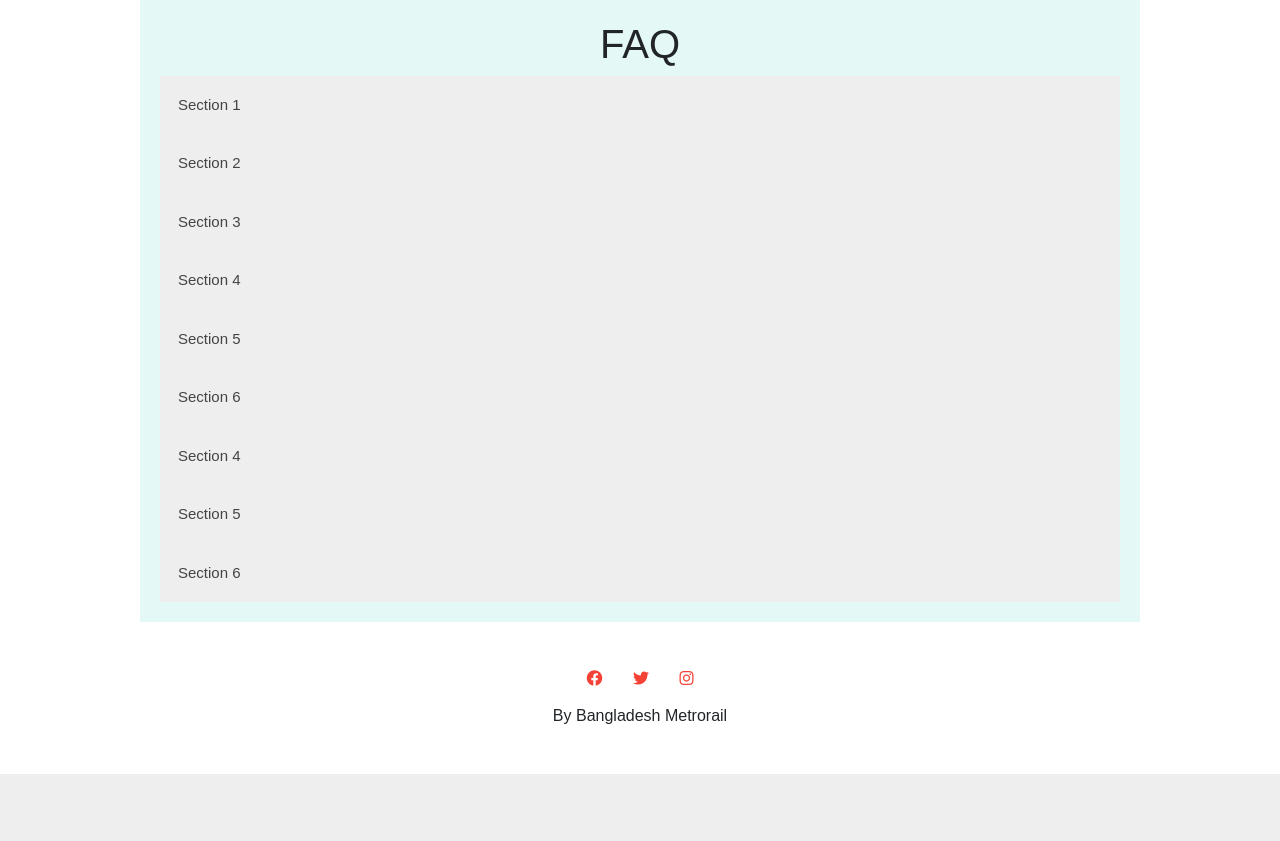
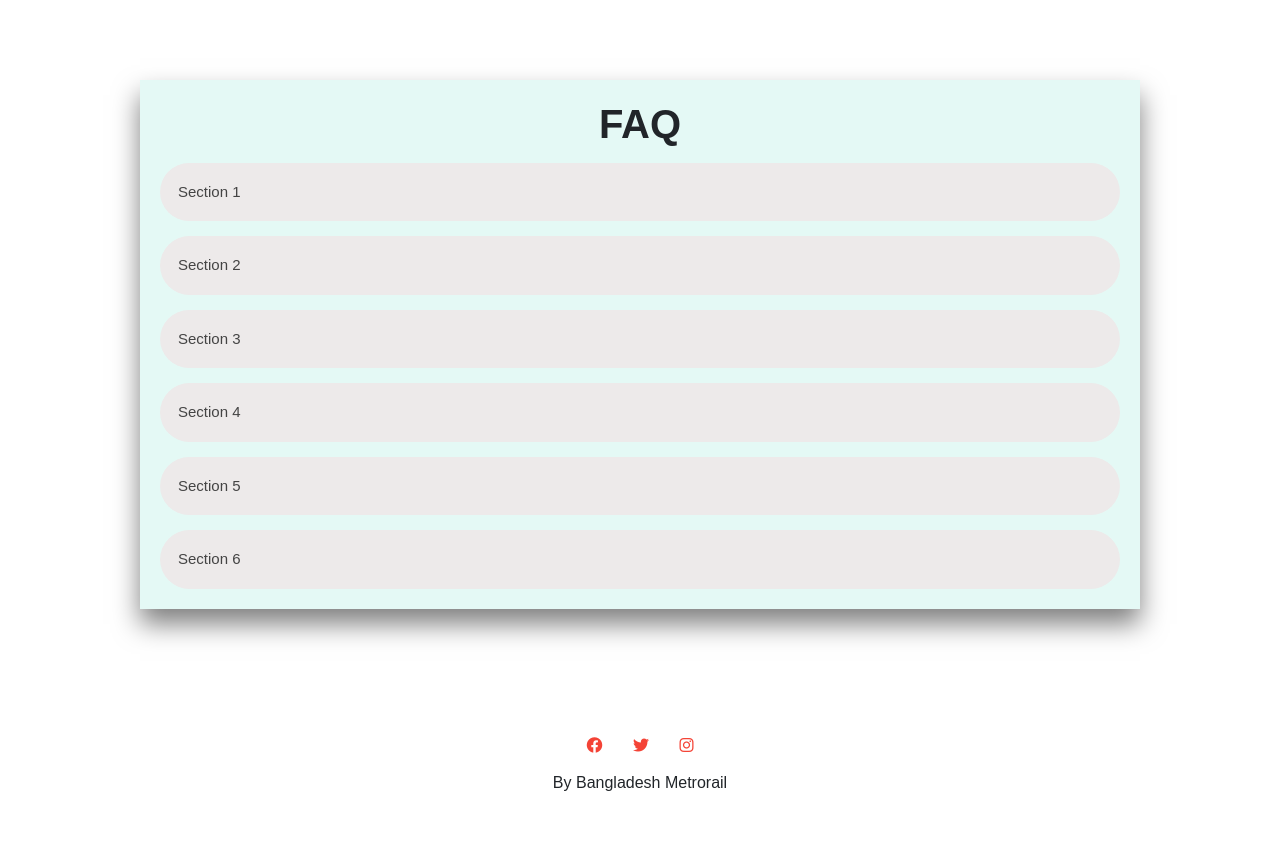
Before and after one commit to ShrCodesNSU/Card-Enrollment-System, a Flask app: page /FAQ in a window 1280 px wide. Shown: the part 80-921 px from the top of the page. Before the commit the page ends 854 px from the top, so only its background shows below. Run offline with Flask 2, Linux system fonts and the light colour scheme; some libraries are stand-ins or nearby versions.

Commit message:
edited thingy

```diff
--- a/app.py
+++ b/app.py
@@ -23,6 +23,7 @@ app.config["TEMPLATES_AUTO_RELOAD"] = True
 
 
 @app.route("/")
+@app.route("/Home")
 def index():
     return render_template("landing.html")
 
--- a/static/style.css
+++ b/static/style.css
@@ -230,6 +230,10 @@ nav .fa{
     align-items: center;
 }
 
+.signup-wrapper a{
+  font-size: small;
+  color: orange;
+}
 
 .form {
     position: relative;
@@ -300,6 +304,7 @@ nav .fa{
   }
 .submit-btn {
     display: block;
+    margin-top: 50px;
     margin-left: auto;
     border: none;
     outline: none;
@@ -349,7 +354,9 @@ nav .fa{
 /*--Transaction--*/
 
 .title{
-    margin-left: 100px;
+    margin: auto;
+    text-align: center;
+    font-weight: 700;
 
 }
 
@@ -436,6 +443,8 @@ nav .fa{
     text-align: center;
     margin: 0 auto;
     padding:20px;
+
+    box-shadow: 0 15px 25px rgba(0, 0, 0, 0.5);
 }
 
 .complaints p{
@@ -445,7 +454,13 @@ nav .fa{
   text-align: left;
   padding: 20px;
   background-color: azure;
+  border: 1px solid rgb(132, 249, 249);
 }
+
+.complaints h3{
+  margin: 50px 0px 10px 0px;
+}
+
 
 input[type=text], select, textarea {
   width: 100%;
@@ -493,8 +508,9 @@ input[type=submit]:hover {
 
 .FAQ-Container{
   max-width: 1000px;
+  box-shadow: 0 15px 25px rgba(0, 0, 0, 0.5);
   background-color: #e4f9f5;
-  margin: 0 auto;
+  margin: 80px auto;
   padding:20px
 }
 
@@ -503,7 +519,11 @@ input[type=submit]:hover {
 }
 
 .accordion {
-  background-color: #eee;
+
+  border-radius: 30px 30px 30px 30px;
+
+  margin: 15px 0px 0px 0px;
+  background-color: rgb(237, 234, 234);
   color: #444;
   cursor: pointer;
   padding: 18px;
@@ -519,8 +539,14 @@ input[type=submit]:hover {
   background-color: #ccc;
 }
 
+.active{
+  transition: max-height 0.2s ease-out;
+  border-radius: 30px 30px 0px 0px;
+}
+
 .panel {
-  padding: 0 18px;
+  padding: 0px 0px 0px 18px;
+  border-radius: 0px 0px 30px 30px;
   background-color: white;
   max-height: 0;
   overflow: hidden;
--- a/templates/AboutUs.html
+++ b/templates/AboutUs.html
@@ -4,7 +4,7 @@
 {% block body %}
 <section>
 <div class="about-section" style="margin-top: 100px;">
-    <h1>About Us Page</h1>
+    <h1 class="title">About Us Page</h1>
     <p>Some text about who we are and what we do.</p>
     <p>Lorem ipsum dolor sit, amet consectetur adipisicing elit. Velit, unde. Odio quo sunt illum sed repudiandae voluptatibus ad ducimus adipisci laborum, soluta vero nam ut aliquid eos maiores corporis nihil officiis iusto itaque? Dolore totam perspiciatis fugiat nisi, sequi deserunt nostrum ad nesciunt minima ducimus laudantium cumque vero voluptas atque asperiores harum eveniet corporis maiores ipsam velit praesentium! Ea placeat accusantium praesentium quod nobis nam in natus provident, eligendi itaque consequuntur distinctio excepturi. At pariatur, odit officia magni facilis labore corporis maiores quas natus praesentium harum. Sint iusto nobis necessitatibus. Necessitatibus nulla eius blanditiis placeat deserunt voluptates. Ratione, facilis minima!</p>
   </div>
--- a/templates/Complaints.html
+++ b/templates/Complaints.html
@@ -2,10 +2,10 @@
 
 
 {% block body %}
-<section>
+<section style="margin-top: 70px;">
 <div class="complaints">
 <p>Complete this form to submit a complaint or compliment about a Metro Transit employee or transit service. Please be sure to be as complete as possible so that we can identify the employee or transit service (bus route or train) and forward your comments to the employee’s supervisor or department to take appropriate action.</p>
-<h3>Contact Form</h3>
+<h3 class="title">Contact Form</h3>
 <div class="complaint-container">
   <form action="/action_page.php">
     <label for="fname">First Name</label>
--- a/templates/FAQ.html
+++ b/templates/FAQ.html
@@ -2,8 +2,8 @@
 
 
 {% block body %}
-<section class="FAQ-Container">
-<h1>FAQ</h1>
+<section class="FAQ-Container" >
+<h1  class="title">FAQ</h1>
 <button class="accordion">Section 1</button>
 <div class="panel">
   <p>Lorem ipsum dolor sit amet consectetur, adipisicing elit. Dolore, beatae quidem! Impedit quod magnam nihil, id nisi amet iusto consequuntur.</p>
@@ -34,20 +34,6 @@
   <p>Lorem ipsum, dolor sit amet consectetur adipisicing elit. Perferendis totam placeat iste? Dolores beatae sunt quod repellat illum impedit consequatur nisi architecto. Odit exercitationem, omnis autem neque est et consequuntur?</p>
 </div>
 
-<button class="accordion">Section 4</button>
-<div class="panel">
-  <p>Lorem ipsum dolor sit amet consectetur, adipisicing elit. Dolore, beatae quidem! Impedit quod magnam nihil, id nisi amet iusto consequuntur.</p>
-</div>
-
-<button class="accordion">Section 5</button>
-<div class="panel">
-  <p>Lorem ipsum dolor sit amet consectetur adipisicing elit. Amet, cumque!.</p>
-</div>
-
-<button class="accordion">Section 6</button>
-<div class="panel">
-  <p>Lorem ipsum, dolor sit amet consectetur adipisicing elit. Perferendis totam placeat iste? Dolores beatae sunt quod repellat illum impedit consequatur nisi architecto. Odit exercitationem, omnis autem neque est et consequuntur?</p>
-</div>
 
 <script>
 var acc = document.getElementsByClassName("accordion");
--- a/templates/Login.html
+++ b/templates/Login.html
@@ -6,7 +6,7 @@
 <section>
     <div class="login-wrapper">
         <form action="" class="form">
-          <h2>Login</h2>
+          <h2 class="title">Login</h2>
           <div class="input-group">
             <input type="text" name="loginUser" id="loginUser" required />
             <label for="loginUser">User Name</label>
@@ -19,8 +19,7 @@
               required
             />
             <label for="loginPassword">Password</label>
-            <a href="">Forgot Password?</a>
-            <a href="">Don't have an account?Sign up here</a>
+            <a href="SignUp">Don't have an account?Sign up here</a>
           </div>
           <input type="submit" value="Login" class="submit-btn" />
         </form>
--- a/templates/Signup.html
+++ b/templates/Signup.html
@@ -6,7 +6,7 @@
 <section>
     <div class="signup-wrapper">
         <form action="" class="form">
-          <h2>SignUp</h2>
+          <h2 class="title">SignUp</h2>
           <div class="input-group">
             <input type="text" name="signupUser" id="signupUser" required />
             <label for="signupUser">First Name</label>
@@ -34,6 +34,7 @@
             />
             <label for="signupPassword">Re-Enter Password</label>
           </div>
+          <a href="Login">Already have an account? Login here</a>
           <input type="submit" value="SignUp" class="submit-btn" />
         </form>
       </div>
--- a/templates/landing.html
+++ b/templates/landing.html
@@ -4,5 +4,5 @@
 {%block title%} home {% endblock %}
 
 {% block body %}
-    <h1>hello world</h1>
+    <h1 class="title" style="text-align: center; padding-top: 100px">hello world</h1>
 {% endblock %}
--- a/templates/layout.html
+++ b/templates/layout.html
@@ -21,7 +21,7 @@
         <div class="nav-links" id="navLinks">
             <i class="fa fa-times" onclick="hideMenu()"></i>
             <ul>
-                <li><a href="">Home</a></li>
+                <li><a href="Home">Home</a></li>
                 <li><a href="AboutUs">About</a></li>
                 <li><a href="FAQ">FAQ</a></li>
                 <li><a href="Metrocard">Metrocard</a></li>
```
Also changed, not shown: templates/Transaction.html (+8 -8 lines).
